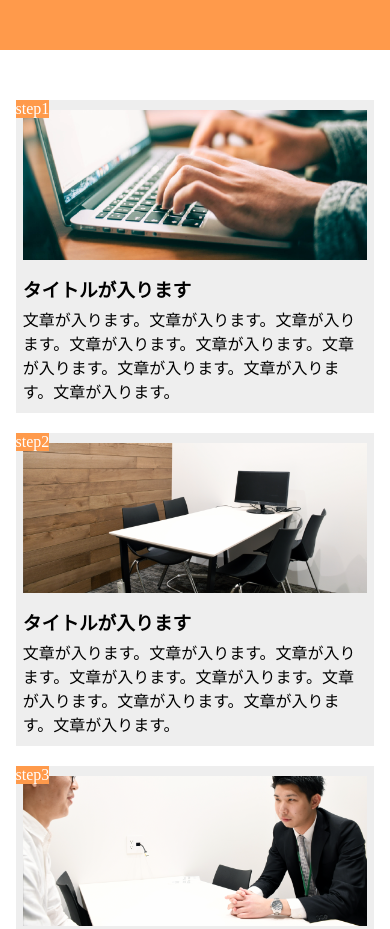
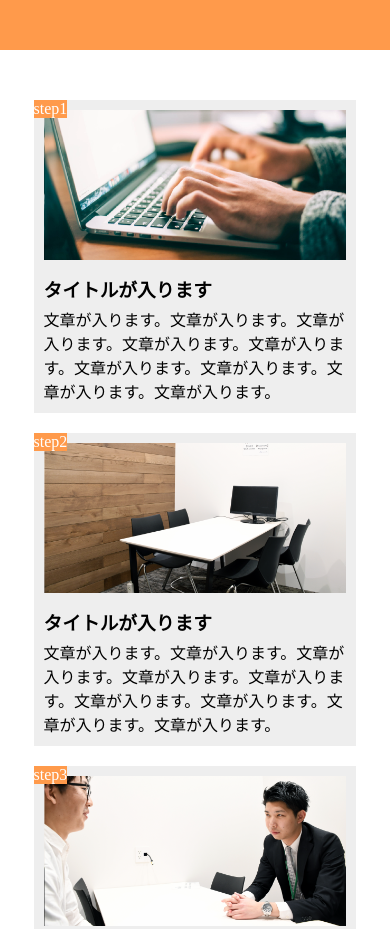
Before and after one commit to Mei0506/1-10, a plain HTML site: page index.html in a window 390 px wide. Shown: the top 929 px of the page. Drawn offline with Linux system fonts and the light colour scheme.

Commit message:
[end] 1-10

```diff
--- a/style.css
+++ b/style.css
@@ -74,10 +74,9 @@ footer {
   }
 
   .box {
-    width: auto;
-    padding-left: 2%;
-    padding-right: 2%;
-    margin-right: initial;
+    width: 90%;
+    margin-right: 5%;
+    margin-left: 5%;
     margin-bottom: 20px;
   }
 
```
